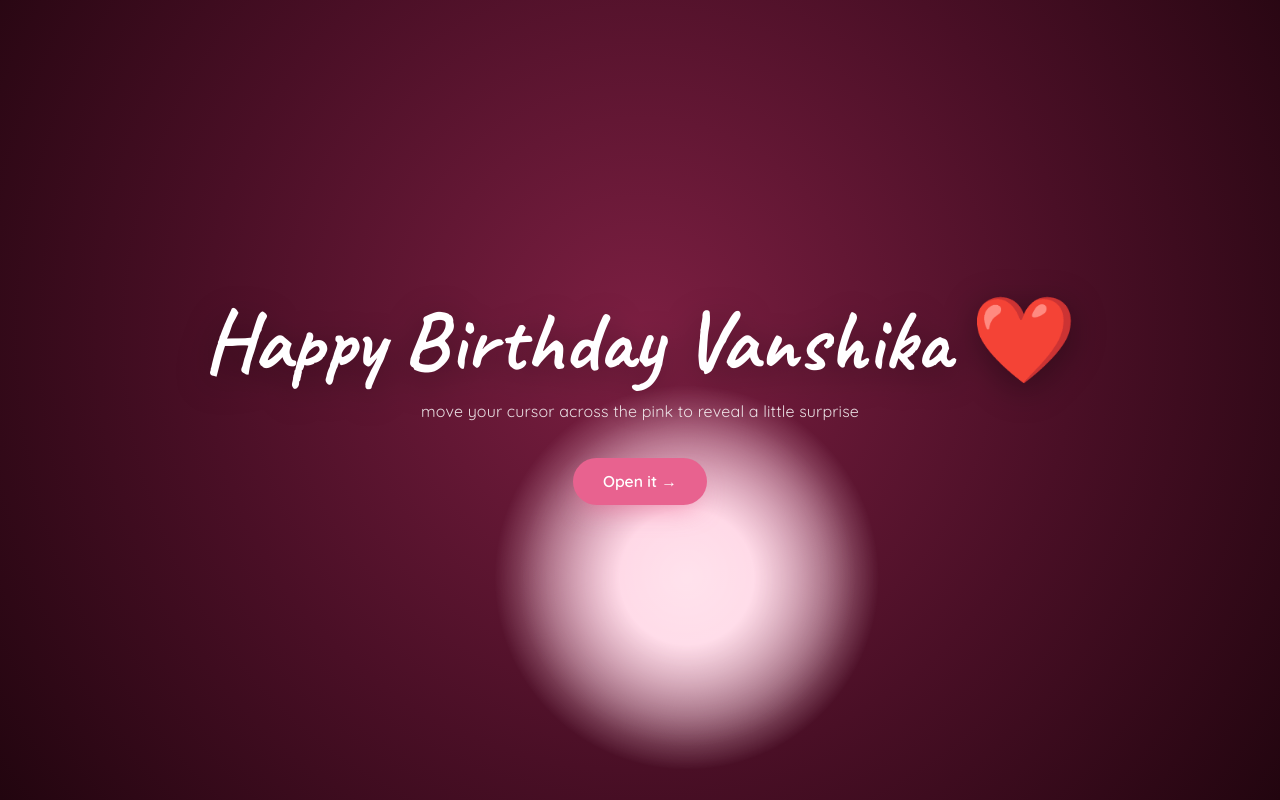
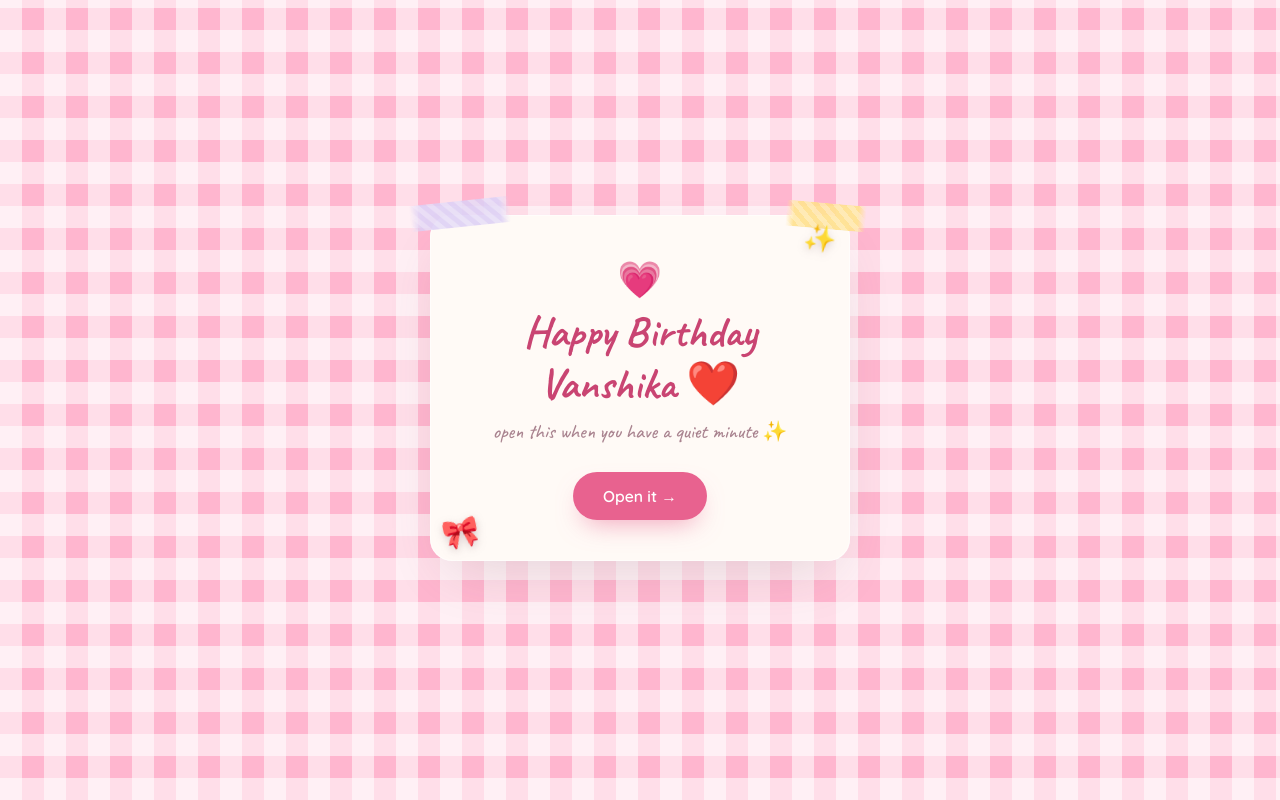
Before and after one commit to homeworkvscode-png/Vanshika, a React (Vite) app: page / in a window 1280 px wide. Built offline with nearby package versions, Linux system fonts and the light colour scheme.

Commit message:
update: restore page 1 cover card UI from old project

```diff
--- a/src/content.js
+++ b/src/content.js
@@ -21,7 +21,7 @@ export const SENDER_NAME = "Me";
 /* 1. LANDING PAGE                                                        */
 /* ---------------------------------------------------------------------- */
 export const LANDING_TITLE = "Happy Birthday Vanshika ❤️";
-export const LANDING_SUBTEXT = "move your cursor across the pink to reveal a little surprise";
+export const LANDING_SUBTEXT = "open this when you have a quiet minute ✨";
 export const LANDING_BUTTON = "Open it →";
 
 /* ---------------------------------------------------------------------- */
--- a/src/index.css
+++ b/src/index.css
@@ -202,6 +202,32 @@ body {
   padding: 2.6rem 2.2rem;
   box-shadow: 0 24px 60px -20px var(--shadow), 0 0 0 1px rgba(255, 255, 255, 0.6) inset;
   text-align: center;
+}
+
+/* ==========================================================================
+   COVER PAGE
+   ========================================================================== */
+.cover-card {
+  max-width: 420px;
+}
+.cover-heart {
+  font-size: 2.2rem;
+  margin-bottom: 0.4rem;
+  animation: heartBeat 2.4s ease-in-out infinite;
+}
+.cover-title {
+  font-family: var(--font-hand);
+  font-size: clamp(2rem, 6vw, 2.7rem);
+  font-weight: 700;
+  color: var(--rose-dark);
+  margin: 0 0 0.5rem;
+  line-height: 1.2;
+}
+.cover-subtext {
+  font-family: var(--font-hand);
+  font-size: 1.25rem;
+  color: var(--ink-soft);
+  margin: 0 0 1.8rem;
 }
 
 /* ==========================================================================
--- a/src/pages/LandingPage.jsx
+++ b/src/pages/LandingPage.jsx
@@ -1,11 +1,21 @@
 import Button from "../components/Button.jsx";
-import SpotlightLanding from "../components/SpotlightLanding.jsx";
+import WashiTape from "../components/WashiTape.jsx";
+import Sticker from "../components/Sticker.jsx";
 import { LANDING_TITLE, LANDING_SUBTEXT, LANDING_BUTTON } from "../content.js";
 
 export default function LandingPage({ onNext }) {
   return (
-    <SpotlightLanding title={LANDING_TITLE} subtitle={LANDING_SUBTEXT}>
+    <div className="card cover-card">
+      <WashiTape color="lilac" rotate={-6} width={100} style={{ top: -14, left: -20 }} />
+      <WashiTape color="yellow" rotate={5} width={80} style={{ top: -12, right: -16 }} />
+      <Sticker emoji="✨" rotate={10} size={26} style={{ top: 10, right: 14 }} />
+      <Sticker emoji="🎀" rotate={-12} size={30} style={{ bottom: 14, left: 12 }} />
+
+      <div className="cover-heart">💗</div>
+      <h1 className="cover-title">{LANDING_TITLE}</h1>
+      <p className="cover-subtext">{LANDING_SUBTEXT}</p>
+
       <Button onClick={onNext}>{LANDING_BUTTON}</Button>
-    </SpotlightLanding>
+    </div>
   );
 }
```
